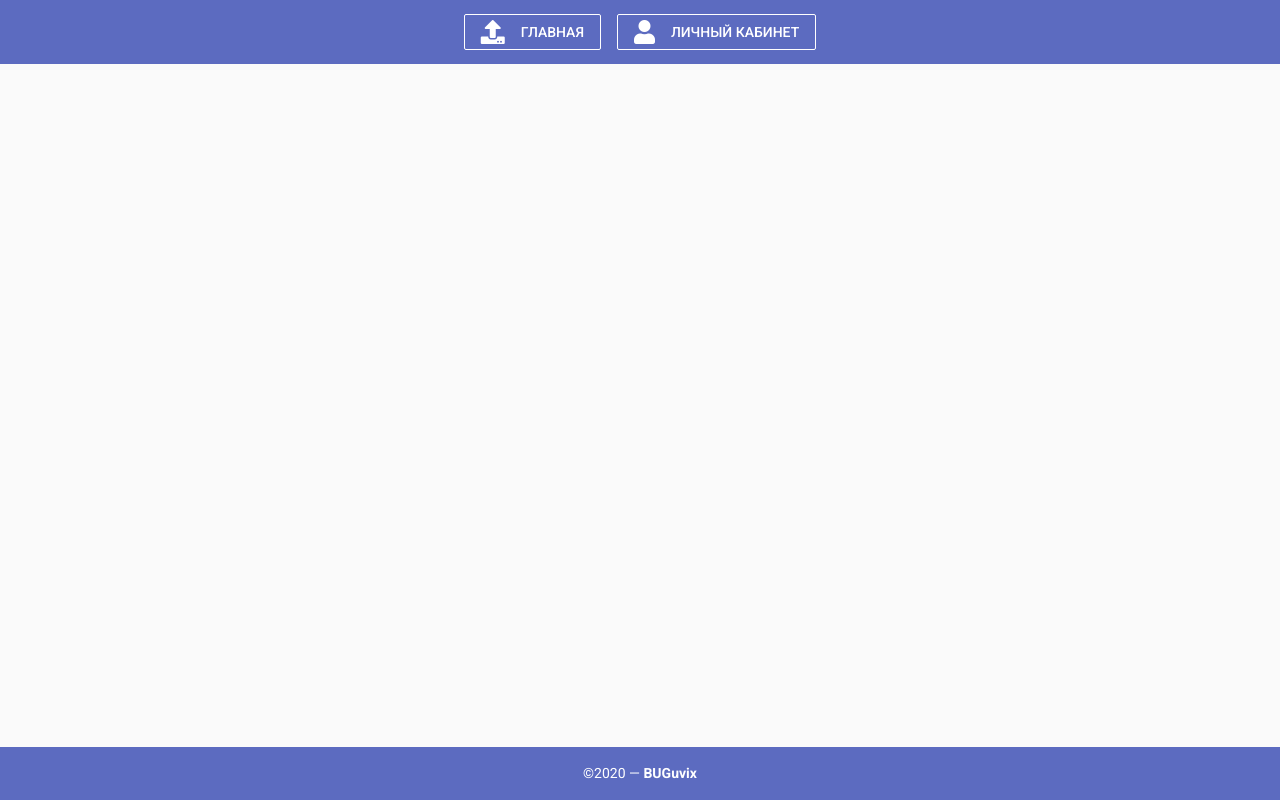
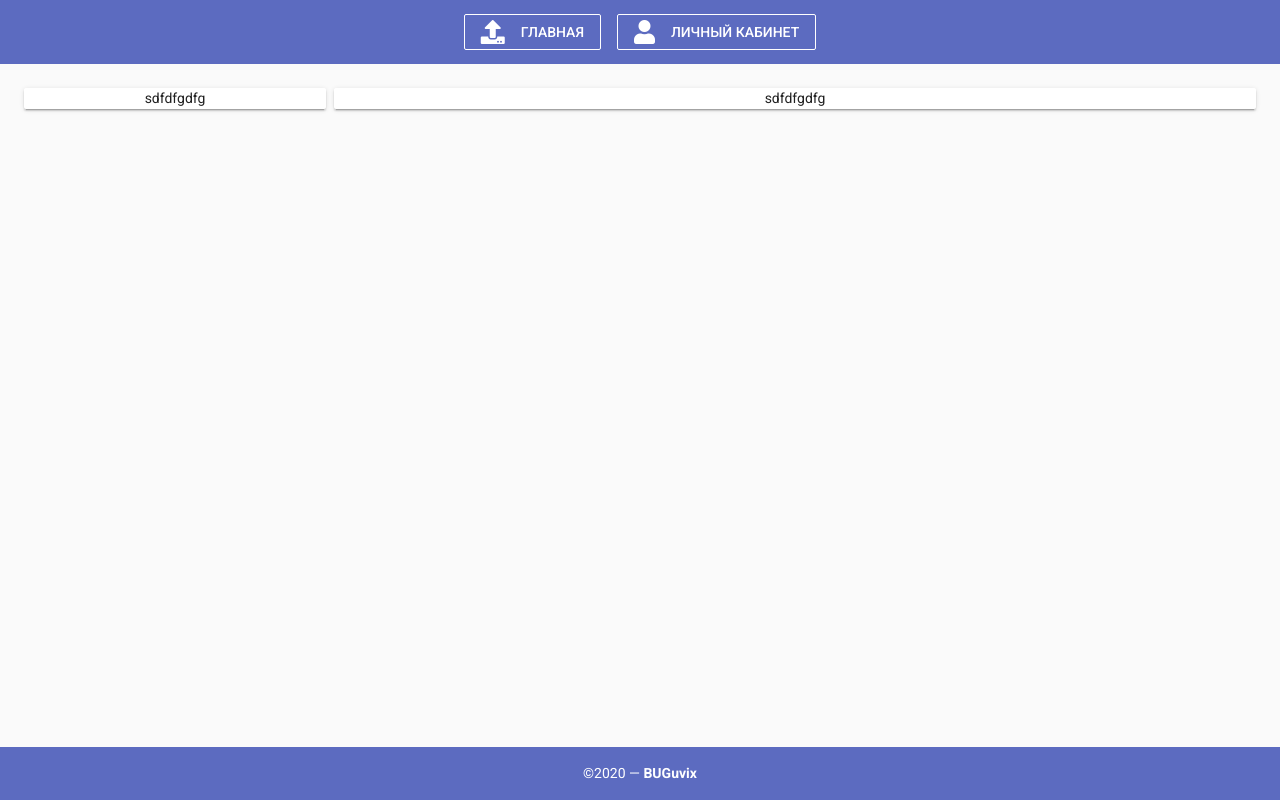
Before and after one commit to Hosttik/memHack, a Vue app in the folder frontend/: page /filters in a window 1280 px wide. Built offline with nearby package versions, Linux system fonts and the light colour scheme; no server answers.

Commit message:
add filters comp and show test request

```diff
--- a/frontend/src/api/api.utils.js
+++ b/frontend/src/api/api.utils.js
@@ -1,11 +1,11 @@
 import axios from "axios";
-import { app } from "src/config/config";
+import config from "src/config/config";
 import { AXIOS_TIMEOUT } from "src/constants";
 
 const createNetworkAdapter = config => axios.create(config);
 
 const apiInstance = createNetworkAdapter({
-  baseURL: `${app.host}`,
+  baseURL: `${config.app.host}`,
   timeout: AXIOS_TIMEOUT
 });
 
--- a/frontend/src/components/App/App.vue
+++ b/frontend/src/components/App/App.vue
@@ -9,6 +9,7 @@
                        class="ma-2"
                        :key="item.title"
                        :to="item.href"
+                       style=""
                        outlined>
                     <v-icon left>{{ item.icon }}</v-icon>
                     {{ item.title }}
@@ -17,7 +18,7 @@
                 <v-spacer></v-spacer>
             </v-toolbar>
             <v-content>
-                <v-container grid-list-md text-xs-center>
+                <v-container fluid grid-list-md text-xs-center>
                     <router-view></router-view>
                 </v-container>
             </v-content>
@@ -38,10 +39,17 @@
 </template>
 
 <script>
+  import { apiHost } from 'src/api/api.utils';
+
   export default {
     name: 'App',
-    created: function () {
-      console.log(this.$router.currentRoute)
+    created: async function () {
+      try {
+        const res = await apiHost.post('http://google.com', {});
+        console.log(res);
+      } catch (e) {
+        console.log(e);
+      }
     },
     data() {
       return {};
--- /dev/null
+++ b/frontend/src/components/Filters/Filters.vue
@@ -0,0 +1,28 @@
+<template>
+    <v-layout row>
+        <v-flex class="full-height" xs3>
+            <v-card class="full-height">sdfdfgdfg</v-card>
+        </v-flex>
+        <v-flex xs9>
+            <v-card>sdfdfgdfg</v-card>
+        </v-flex>
+    </v-layout>
+</template>
+
+<script>
+  export default {
+    name: 'Filters',
+    data() {
+      return {
+        filtersList: ['']
+      };
+    },
+  }
+</script>
+
+<style scoped>
+    .full-height {
+        min-height: 100%;
+    }
+
+</style>
--- a/frontend/src/router/router.js
+++ b/frontend/src/router/router.js
@@ -1,22 +1,24 @@
-import Vue from "vue";
-import Router from "vue-router";
-import Home from "src/components/Home/Home";
-import Account from "src/components/Account/Account";
+import Vue from 'vue';
+import Router from 'vue-router';
+import Home from 'src/components/Home/Home';
+import Account from 'src/components/Account/Account';
+import Filters from 'src/components/Filters/Filters';
 
 Vue.use(Router);
 
 export default new Router({
-  mode: "history",
-  routes: [
-    {
-      path: "/",
-      name: "Главная",
-      component: Home
-    },
-    {
-      path: "/account",
-      name: "Личный кабинет",
-      component: Account
-    }
-  ]
+  mode: 'history',
+  routes: [{
+    path: '/',
+    name: 'Главная',
+    component: Home
+  }, {
+    path: '/account',
+    name: 'Личный кабинет',
+    component: Account
+  }, {
+    path: '/filters',
+    name: 'Фильтры',
+    component: Filters
+  }]
 });
```
